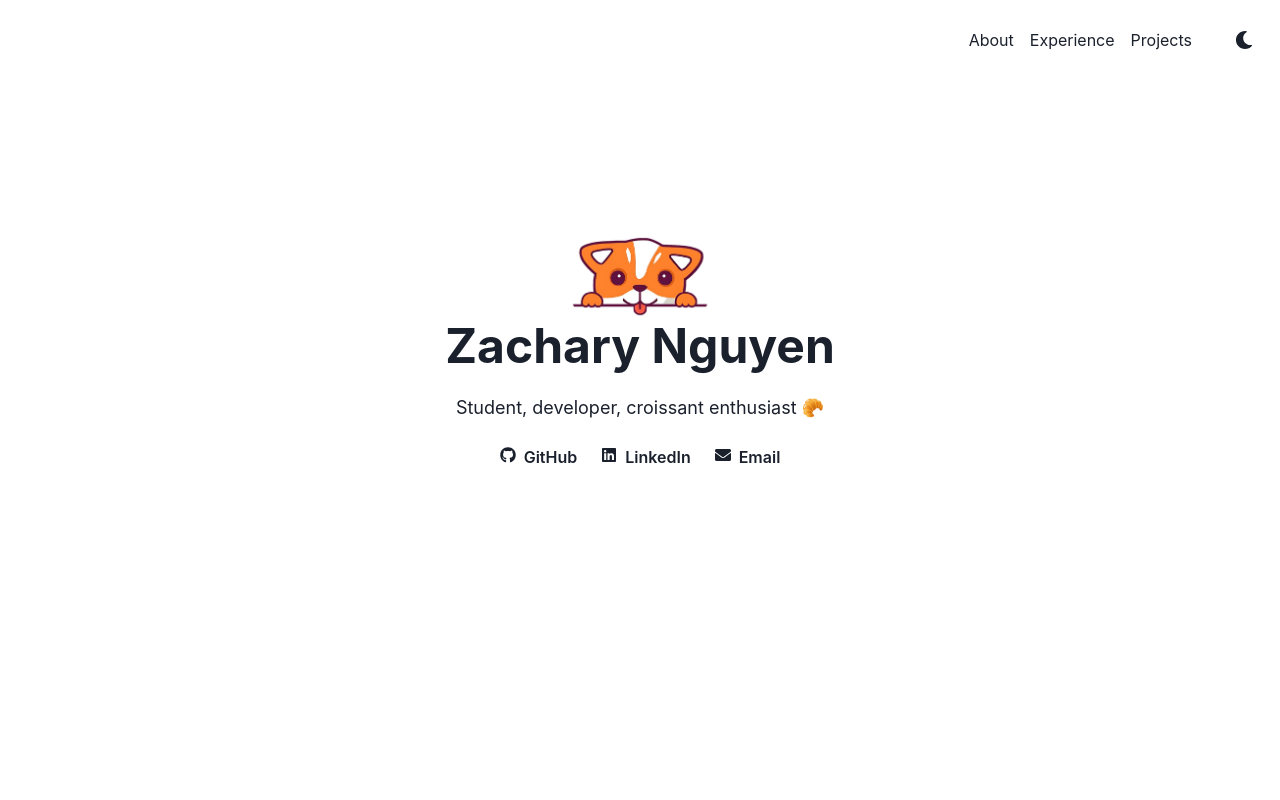
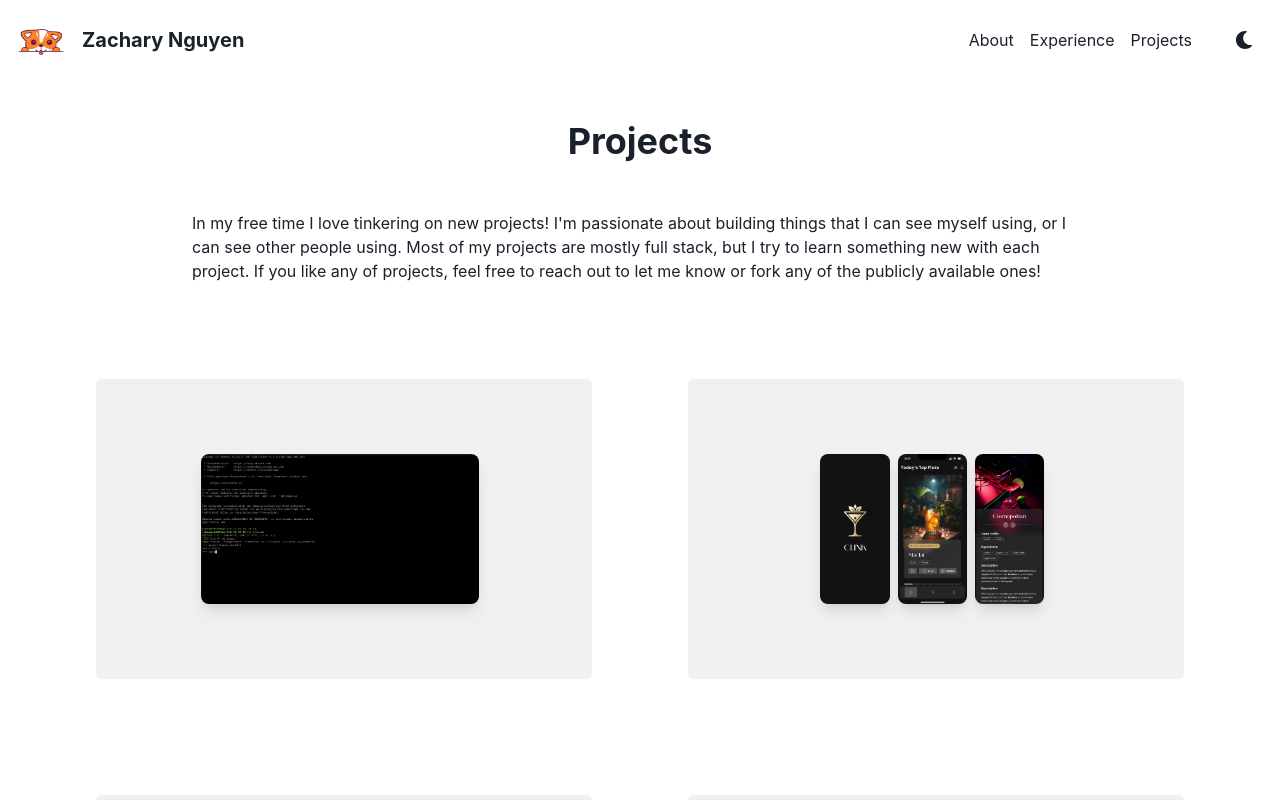
Before and after one commit to zac-ng/personalWebsite, a React (Create React App) app in the folder client/: page /#/projects in a window 1280 px wide. Shown: the top 800 px of the page. Built offline with nearby package versions, Linux system fonts and the light colour scheme.

Commit message:
Modified code to work with github pages and new path based on package.json homepage

```diff
--- a/client/package.json
+++ b/client/package.json
@@ -2,7 +2,7 @@
   "name": "client",
   "version": "0.1.0",
   "private": true,
-  "homepage": "https://zac-ng.github.io/personalWebsite",
+  "homepage": "https://zac-ng.github.io/personalWebsite/#",
   "dependencies": {
     "@chakra-ui/react": "^2.8.2",
     "@emotion/react": "^11.11.4",
--- a/client/src/App.tsx
+++ b/client/src/App.tsx
@@ -1,5 +1,5 @@
 import { ChakraProvider, Fade } from "@chakra-ui/react";
-import { BrowserRouter as Router, Routes, Route } from "react-router-dom";
+import { HashRouter as Router, Routes, Route } from "react-router-dom"; // Changed BrowserRouter to HashRouter
 import Home from "./pages/Home";
 import About from "./pages/About";
 import Projects from "./pages/Projects";
@@ -28,7 +28,7 @@ export const App = () => {
           <Route path="/about" element={<About />} />
           <Route path="/projects" element={<Projects />} />
           <Route path="/experience" element={<Experience />} />
-          <Route path="*" element={<NotFound />} />
+          {/* <Route path="*" element={<NotFound />} /> */}
         </Routes>
       </Router>
     </ChakraProvider>
--- a/client/src/components/Navbar.tsx
+++ b/client/src/components/Navbar.tsx
@@ -12,7 +12,7 @@ const Navbar = () => {
         {currentPage !== "" && (
           <Link as={RouterLink} to="/">
             <HStack>
-              <Image src="/dog.svg" alt="Dog Logo" boxSize="50px" mr={2} />
+              <Image src="dog.svg" alt="Dog Logo" boxSize="50px" mr={2} />
               <Heading size="md">Zachary Nguyen</Heading>
             </HStack>
           </Link>
--- a/client/src/components/ProjectComponent.tsx
+++ b/client/src/components/ProjectComponent.tsx
@@ -57,7 +57,7 @@ const ProjectComponent = ({
         {imageNames.map((imageName, index) => (
           <Image
             key={index}
-            src={`/projectImages/${imageName}`}
+            src={`${process.env.PUBLIC_URL}/projectImages/${imageName}`}
             alt={modalTitle}
             maxH="50%"
             w="auto"
--- a/client/src/pages/Home.tsx
+++ b/client/src/pages/Home.tsx
@@ -4,7 +4,7 @@ import { FaGithub, FaLinkedin, FaEnvelope } from "react-icons/fa";
 const Home = () => (
   <Center minH="65vh" flexDirection="column">
     <SlideFade in offsetY={30} transition={{ enter: { duration: 2 } }}>
-      <Image src="/dog.svg" alt="dog" boxSize="150px" mb={-6} />
+      <Image src="dog.svg" alt="dog" boxSize="150px" mb={-6} />
     </SlideFade>
     <SlideFade in offsetY={30} transition={{ enter: { duration: 2 } }}>
       <Heading size="2xl" mb={6}>Zachary Nguyen</Heading>
```
